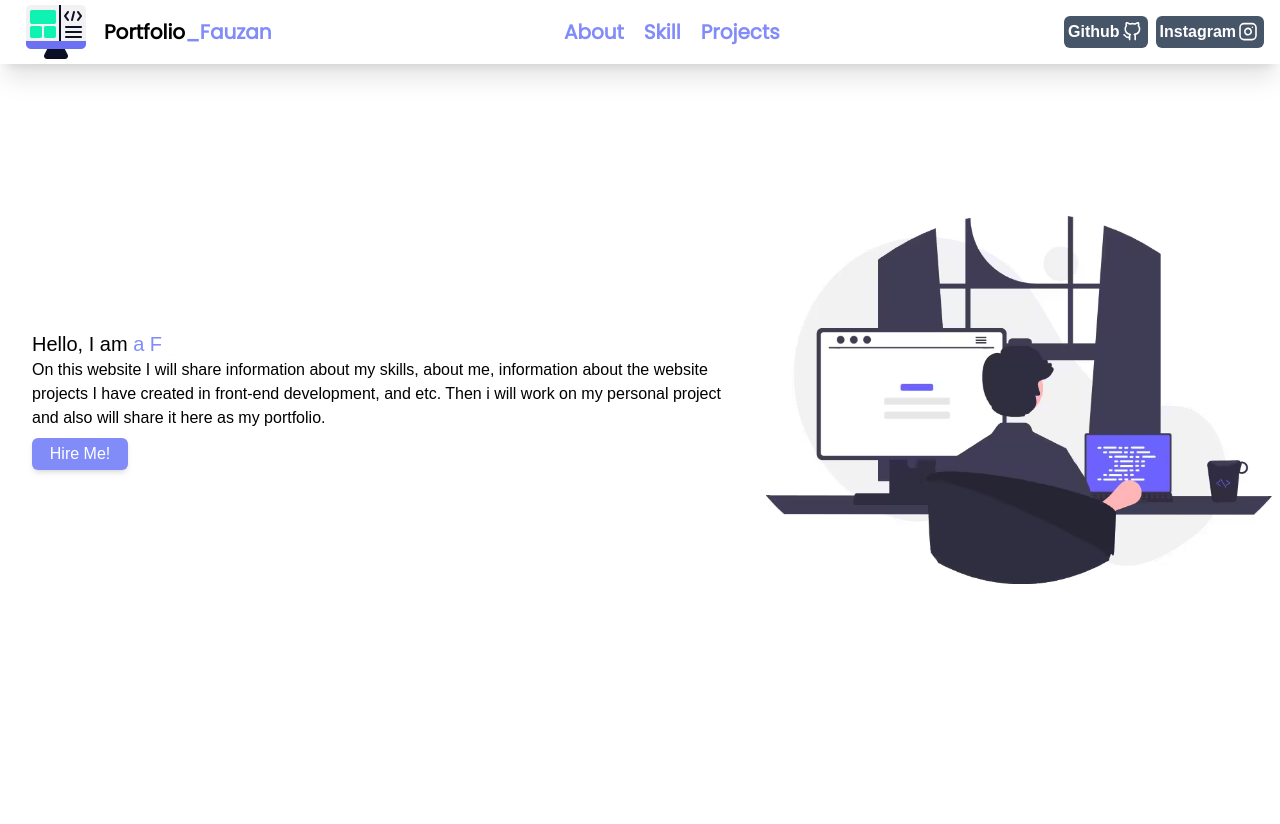
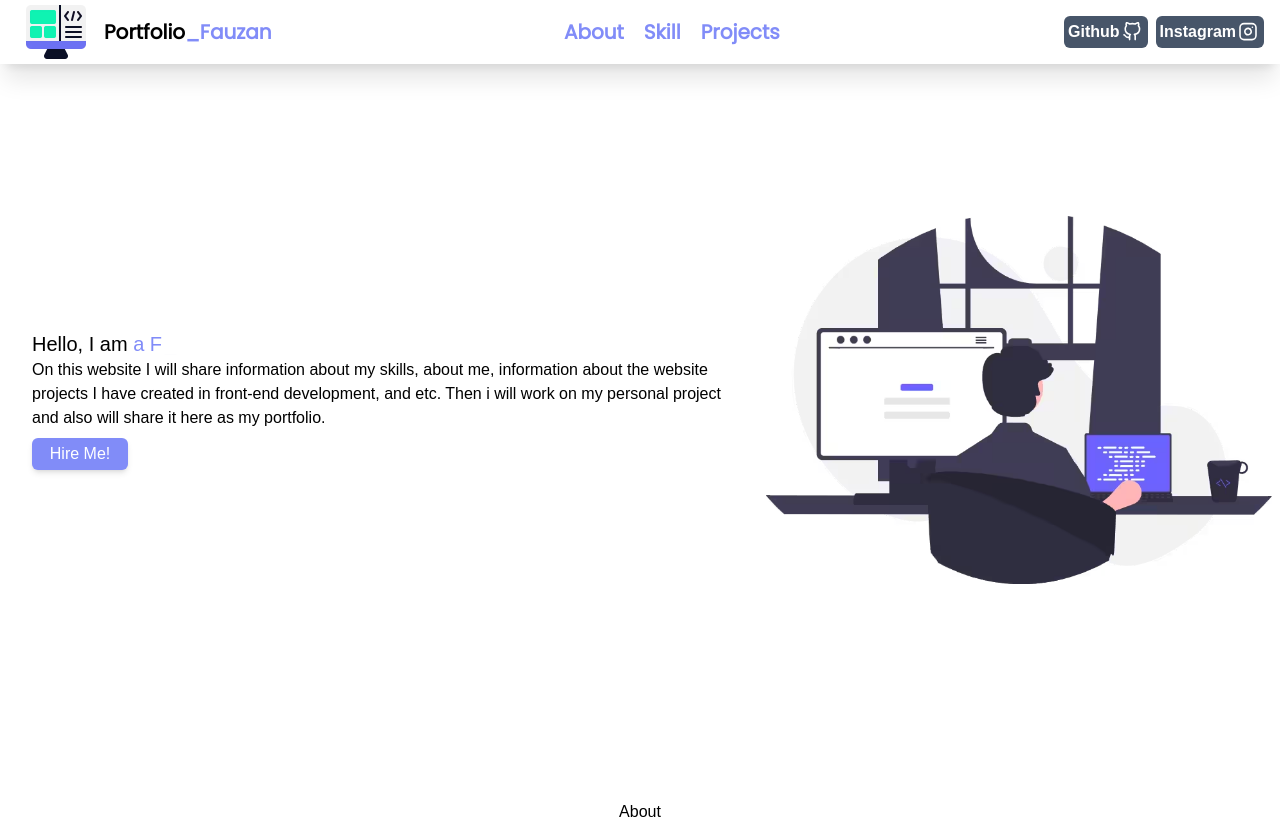
Before and after one commit to fauzan18296/My-Portofolio, a React (Vite) app: page / in a window 1280 px wide. Before the commit the page ends 800 px from the top, so only its background shows below. Built offline with nearby package versions, Linux system fonts and the light colour scheme.

Commit message:
style(link): change padding link in hero section

```diff
--- a/src/pages/webPage.jsx
+++ b/src/pages/webPage.jsx
@@ -1,5 +1,6 @@
 import Header from '../components/Layouts/Header'
 import HeroSection from '../components/Ui/HeroSection'
+import AboutSection from '../components/Ui/AboutSection'
 import { Typewriter } from 'react-simple-typewriter'
 import Links from '../components/Ui/Links'
 
@@ -21,9 +22,10 @@ const WebPage = () => {
               delaySpeed={1000}
           /></span></h1>
           <p className='max-tablet:text-md'>On this website I will share information about my skills, about me, information about the website projects I have created in front-end development, and etc. Then i will work on my personal project and also will share it here as my portfolio.</p>
-          <Links classname='flex justify-center items-center w-24 bg-indigo-400 px-1 py-1 text-white rounded-md shadow-md mt-2 max-tablet:text-md hover:bg-indigo-500 focus:bg-indigo-500  active:bg-indigo-500' href='mailto:fauzan18296@gmail.com'>Hire Me!</Links>
+          <Links classname='flex justify-center items-center md:text-md w-24 bg-indigo-400 px-2 py-1 text-white rounded-md shadow-md mt-2 max-tablet:text-md hover:bg-indigo-500 focus:bg-indigo-500  active:bg-indigo-500' href='mailto:fauzan18296@gmail.com'>Hire Me!</Links>
         </div>
       </HeroSection>
+      <AboutSection></AboutSection>
       </>
     )
 }
```
